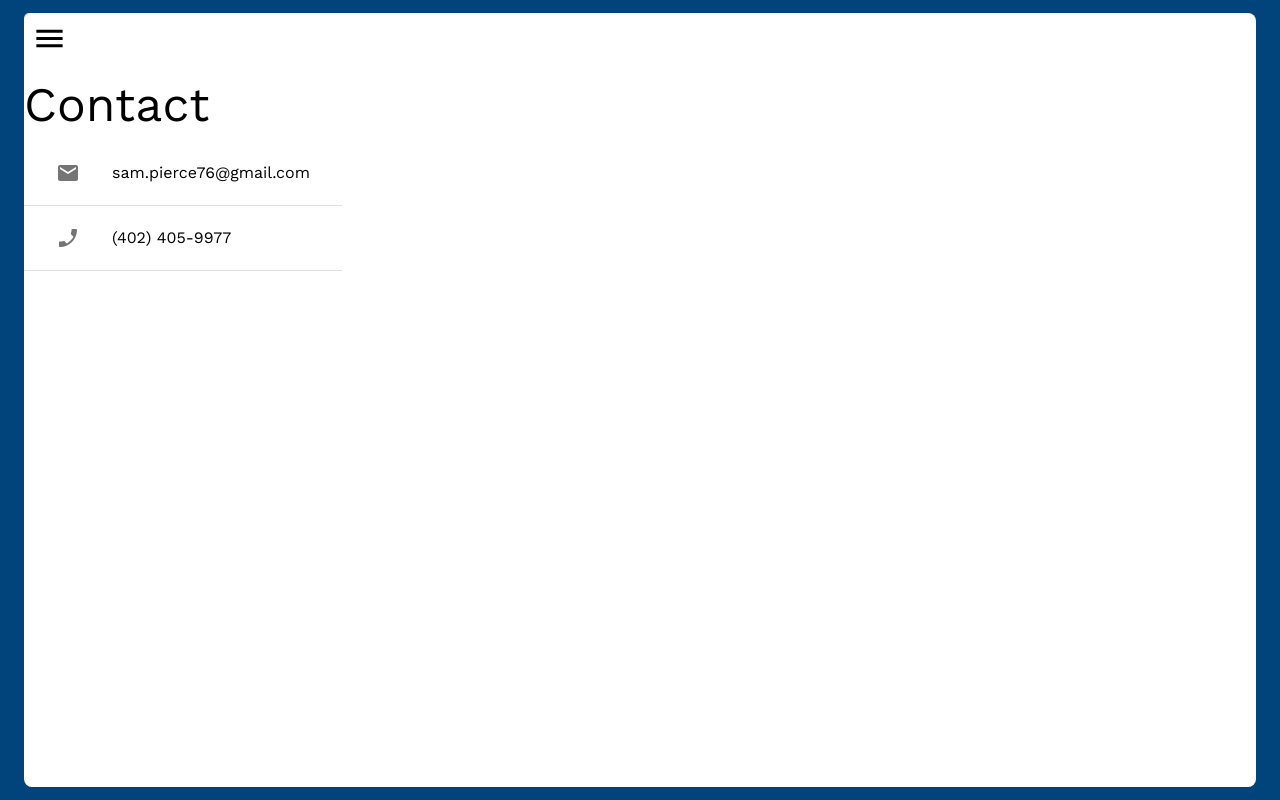
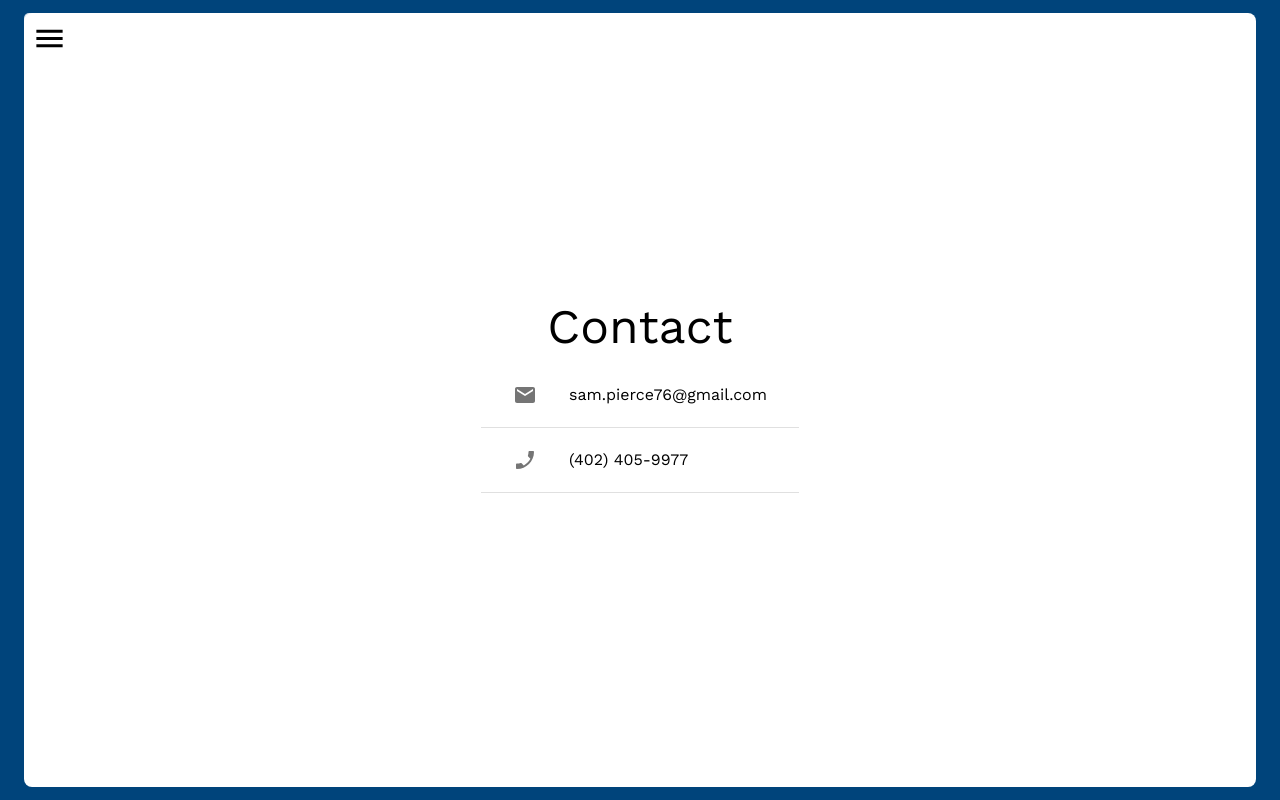
Before and after one commit to spierce5/my-portfolio, a Next.js app: page /contact in a window 1280 px wide. Built offline with nearby package versions, Linux system fonts and the light colour scheme; a web font is replaced by a local one.

Commit message:
aligned justified contact tab and fixed front page name width

```diff
--- a/pages/contact.js
+++ b/pages/contact.js
@@ -43,8 +43,7 @@ export default function Contact() {
         <title>S. Pierce | Contact</title>
         <link rel="icon" href="/bookmark-book.ico" />
       </Head>
-      <div className="flex flex-row mt-16">
-        <div className="flex flex-col">
+      <div className="flex flex-col justify-center items-center min-h-full">
         <Typography variant="h3">Contact</Typography>
         <List>
           {contactList.map((entry) => (
@@ -59,7 +58,6 @@ export default function Contact() {
           ))}
         </List>
       </div>
-      </div>
     </>
   );
 }
--- a/pages/index.js
+++ b/pages/index.js
@@ -67,7 +67,7 @@ export default function Home({ repos }) {
           className="space-y-12 h-screen min-h-screen flex flex-col justify-center items-center snap-always snap-center"
         >
           <div className="flex flex-row justify-between items-center ">
-            <div className="flex flex-col">
+            <div className="flex flex-col min-w-max">
               <div className="text-2xl font-bold">Samuel Pierce.</div>
               <div className="text-xl">Web Developer.</div>
             </div>
@@ -79,9 +79,9 @@ export default function Home({ repos }) {
             />
           </div>
           <Typography variant="h6" className="text-center">
-            Thanks for checking out my portfolio. Take a look around and reach
-            out to get to know me! You can reach me with any of the methods
-            listed on my contact page.
+            Thanks for taking the time to check out my portfolio. Take a look
+            around and reach out to get to know me! You can reach me with any of
+            the methods listed on my contact page.
           </Typography>
           <IconButton href="#skills" className="animate-pulse max-w-fit">
             <KeyboardDoubleArrowDownIcon fontSize="large" />
```
Lines whose indentation alone changed are shown as unchanged.
